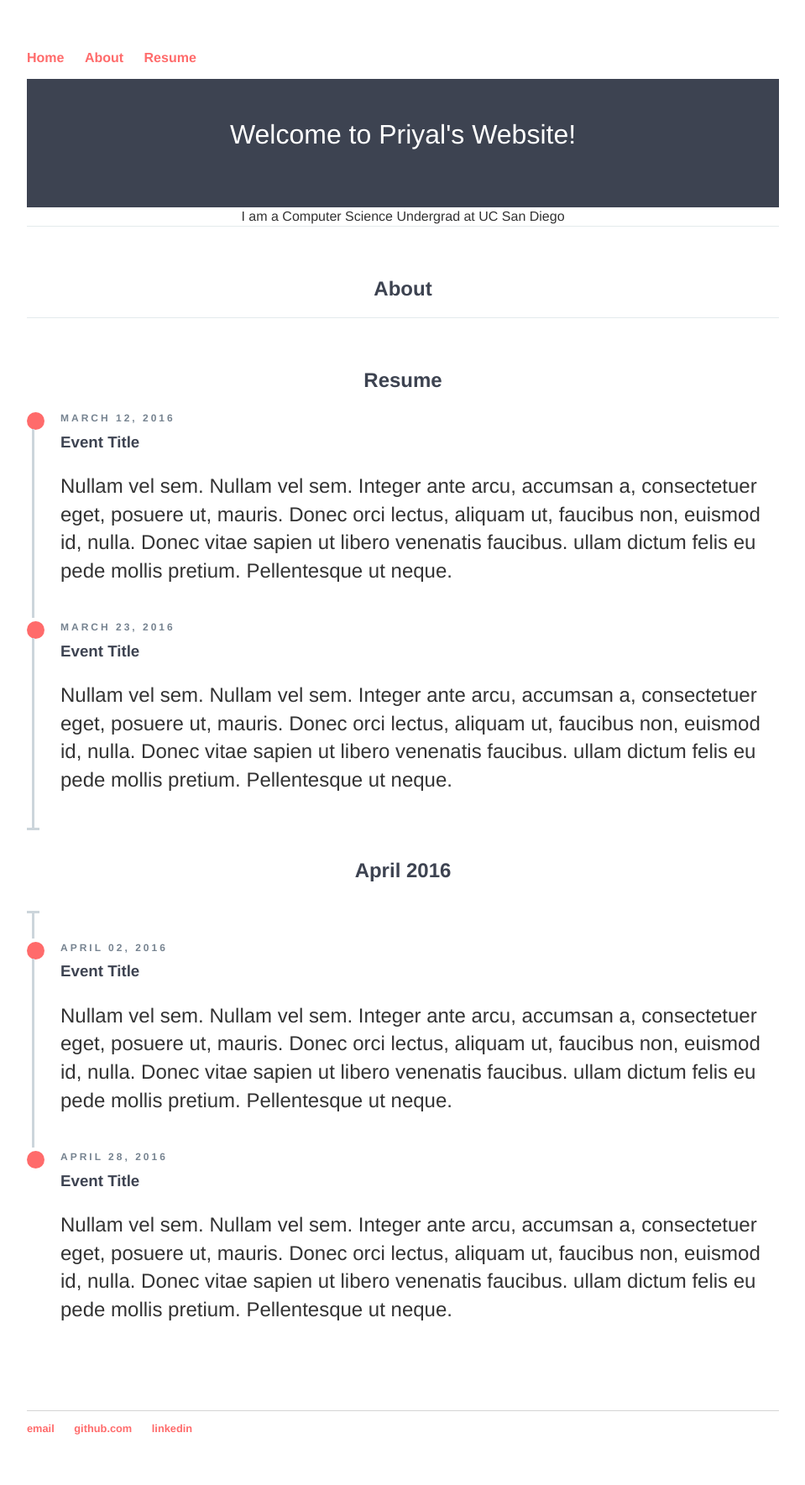
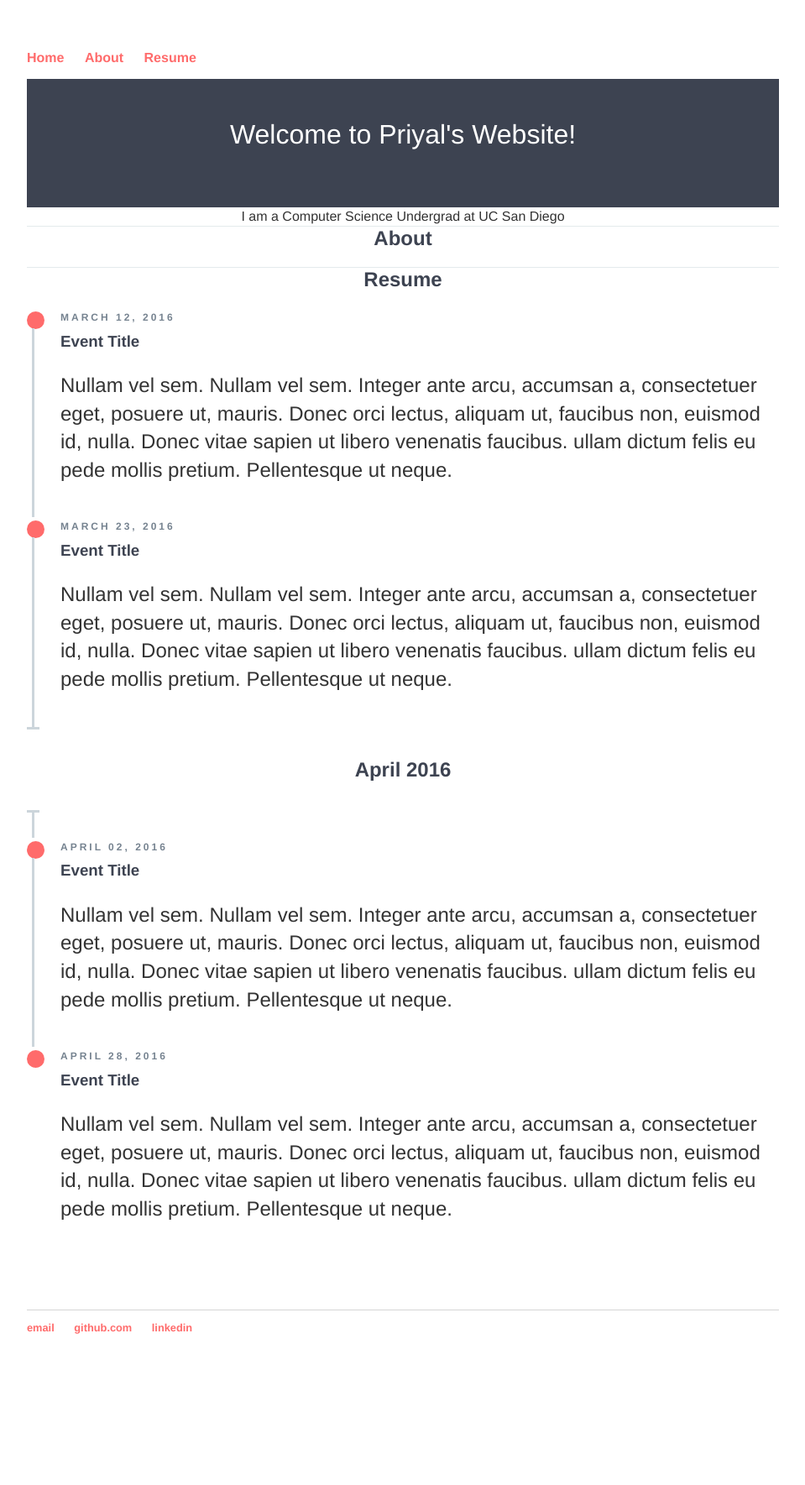
Before and after one commit to p-suneja/p-suneja.github.io, a Jekyll site: the page built from index.html, in a window 1280 px wide. Shown: the whole page at 84% size, without its empty margins (160-1119 px from the left). Built offline with Jekyll 4.4.1, drawn with Linux system fonts in a browser that asks for light colours; after the commit the page ends 1649 px from its top, so only the background shows below that.

Commit message:
updating margin

```diff
--- a/css/main.css
+++ b/css/main.css
@@ -86,8 +86,8 @@ ul.posts li {
 
 .example-title {
   text-align: center;
-  margin-bottom: 60px;
-  /*padding: 3em 0;*/
+  /*margin-bottom: 60px;
+  padding: 3em 0;*/
   border-bottom: 1px solid #E4EAEC;
 }
 .example-title p {
```
